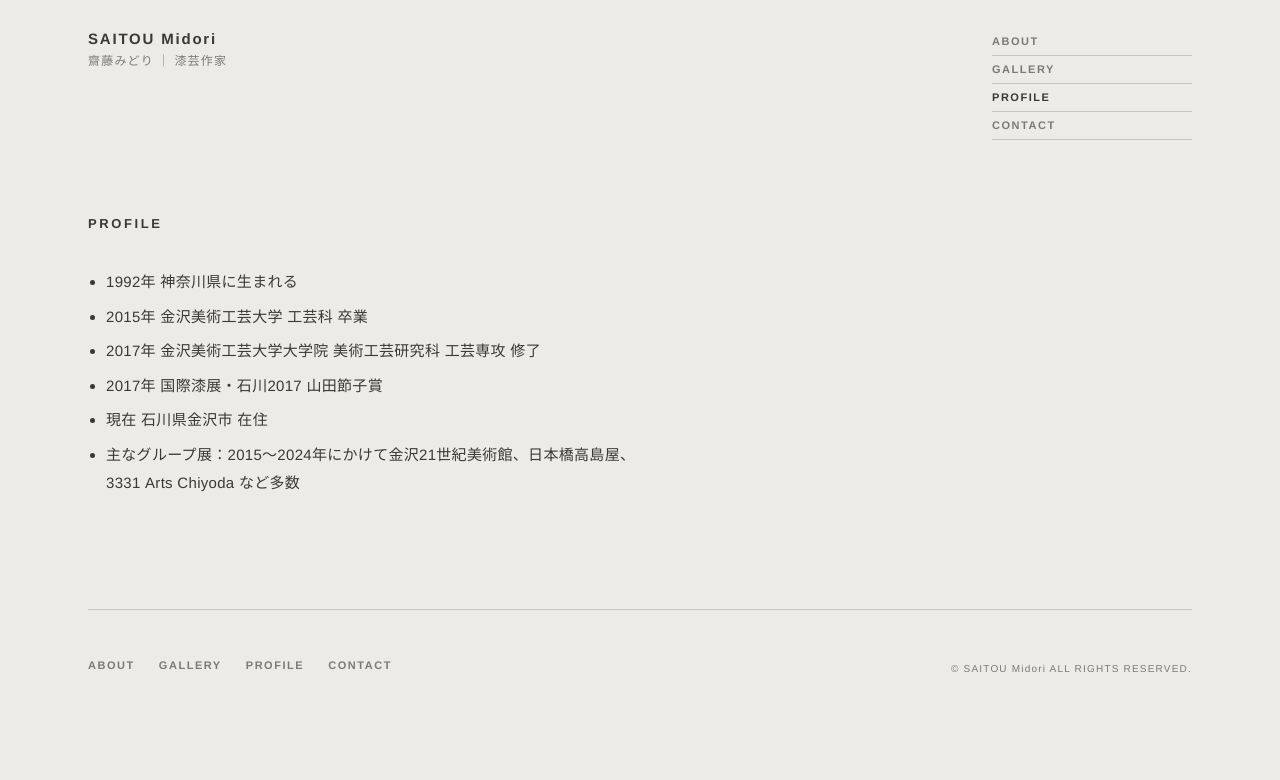
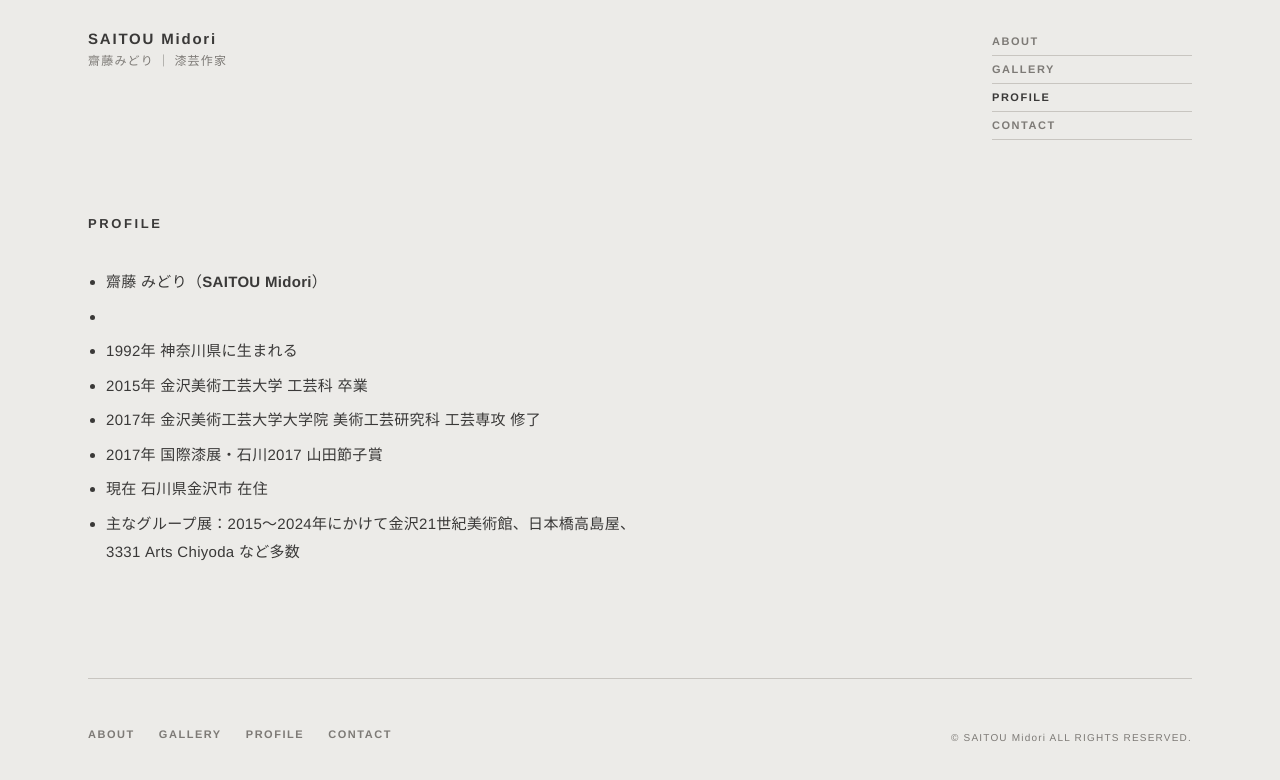
Before and after one commit to toasty-air/midori-lacquer-site, a Jekyll site: the page built from profile.md, in a window 1280 px wide. Shown: the top 780 px of the page. Built offline with Jekyll 4.4.1, drawn with Linux system fonts in a browser that asks for light colours.

Commit message:
Update profile.md (via Pages CMS)

```diff
--- a/profile.md
+++ b/profile.md
@@ -1,5 +1,7 @@
 ---
 ---
+- 齋藤 みどり（**SAITOU Midori**）
+-
 - 1992年 神奈川県に生まれる
 - 2015年 金沢美術工芸大学 工芸科 卒業
 - 2017年 金沢美術工芸大学大学院 美術工芸研究科 工芸専攻 修了
```
